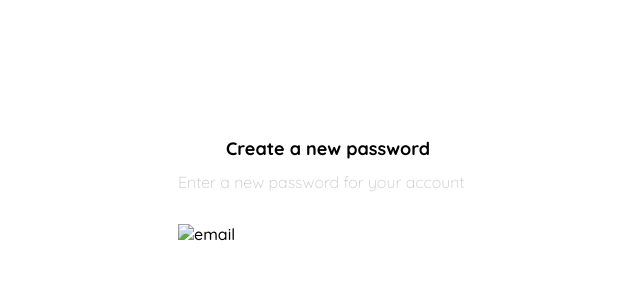
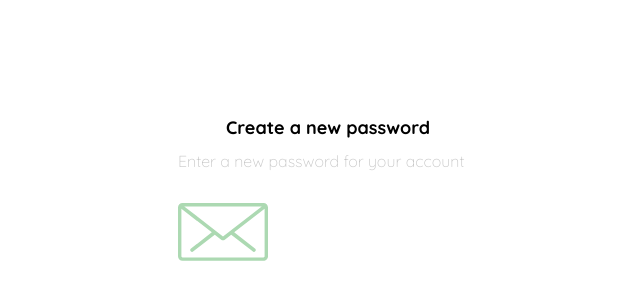
Before and after one commit to wiskani/prueba, a plain HTML site: page clase2.html in a window 1280 px wide. Shown: the part 216-516 px from the top of the page, without its empty margins (312-952 px from the left). Drawn offline with Linux system fonts and the light colour scheme.

Commit message:
correc 1

```diff
--- a/clase2.html
+++ b/clase2.html
@@ -81,7 +81,7 @@
             <h1 class="title">Create a new password</h1>
             <p class="subtitle">Enter a new password for your account</p>
             <div class="email-image">
-                <img scr="./icons/email.svg" alt="email">
+                <img src="./icons/email.svg" alt="email">
             </div>
         </div>
     </div>
```
